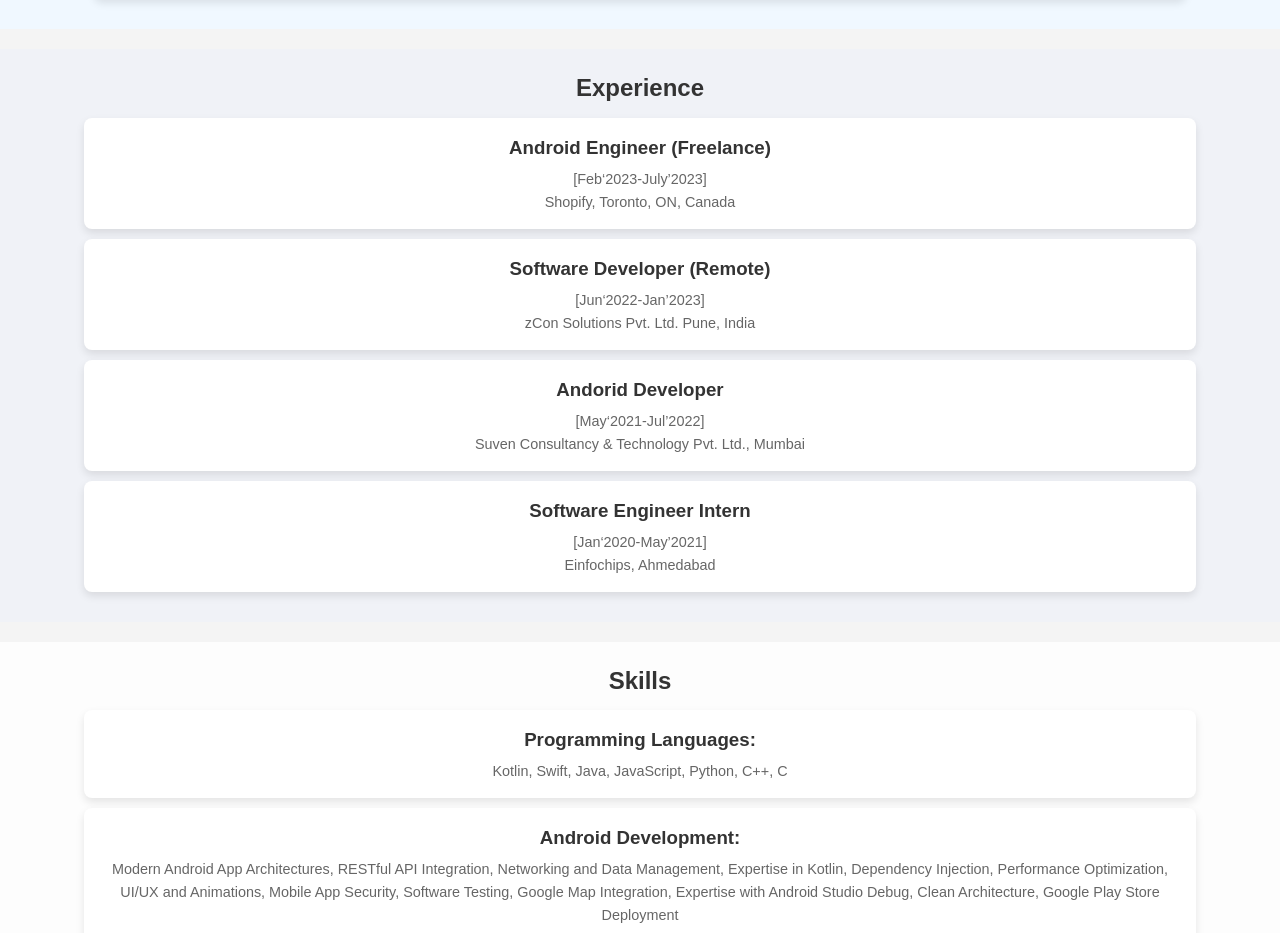
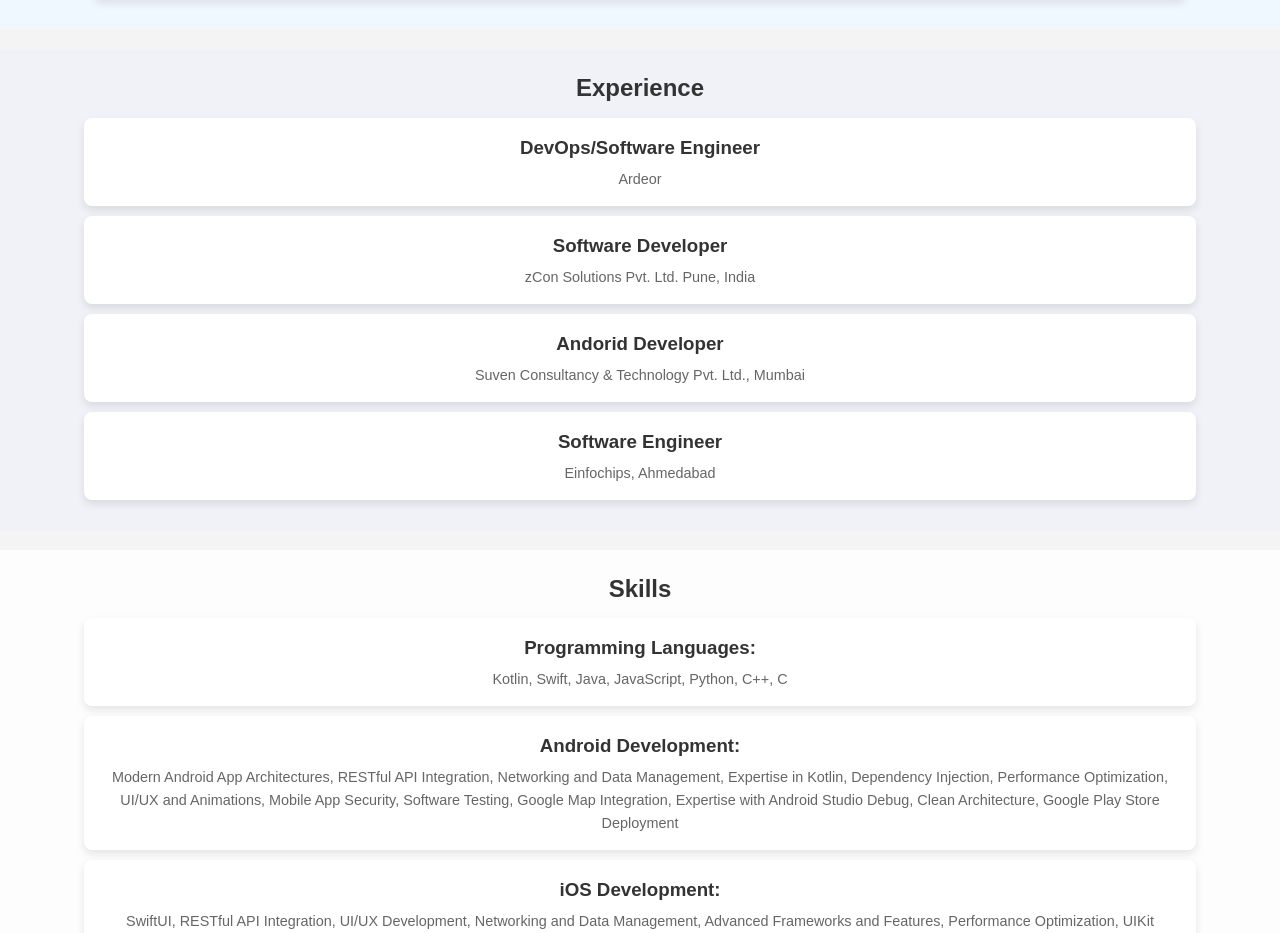
Before and after one commit to Neelpatel77/NeelPatel-Portfolio, a website: page index.html in a window 1280 px wide. Shown: the part 824-1757 px from the top of the page. Drawn offline with Linux system fonts and the light colour scheme.

Commit message:
Update index.html

```diff
--- a/index.html
+++ b/index.html
@@ -137,27 +137,24 @@
             <div class="experience-items">
                 <!-- Experience Item 1 -->
                 <div class="experience-item">
-                    <h3>Android Engineer (Freelance)</h3>
-                    <p>[Feb‘2023-July’2023]</p>
-                    <p>Shopify, Toronto, ON, Canada</p>
+                    <h3>DevOps/Software Engineer</h3>
+
+                    <p>Ardeor</p>
                 </div>
 
                 <!-- Experience Item 2 -->
                 <div class="experience-item">
-                    <h3>Software Developer (Remote)</h3>
-                    <p>[Jun‘2022-Jan’2023]</p>
+                    <h3>Software Developer</h3>
                     <p>zCon Solutions Pvt. Ltd. Pune, India</p>
                 </div>
 
                 <!-- Additional experience items -->
                 <div class="experience-item">
                     <h3>Andorid Developer</h3>
-                    <p>[May‘2021-Jul’2022]</p>
                     <p>Suven Consultancy & Technology Pvt. Ltd., Mumbai</p>
                 </div>
                 <div class="experience-item">
-                    <h3>Software Engineer Intern</h3>
-                    <p>[Jan‘2020-May’2021]</p>
+                    <h3>Software Engineer</h3>
                     <p>Einfochips, Ahmedabad</p>
                 </div>
             </div>
```
